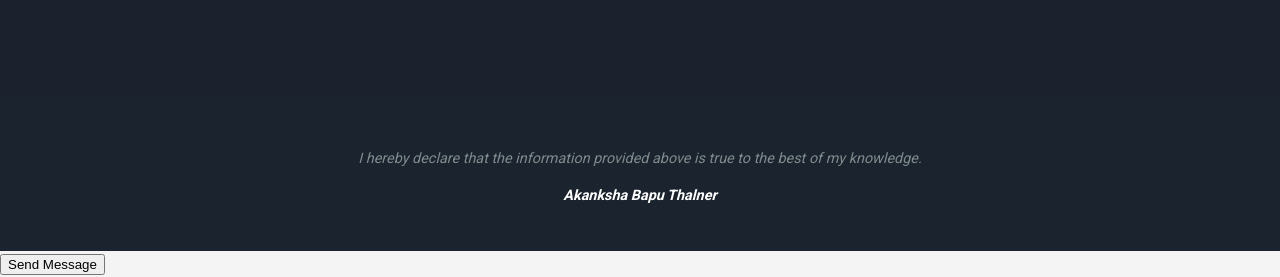
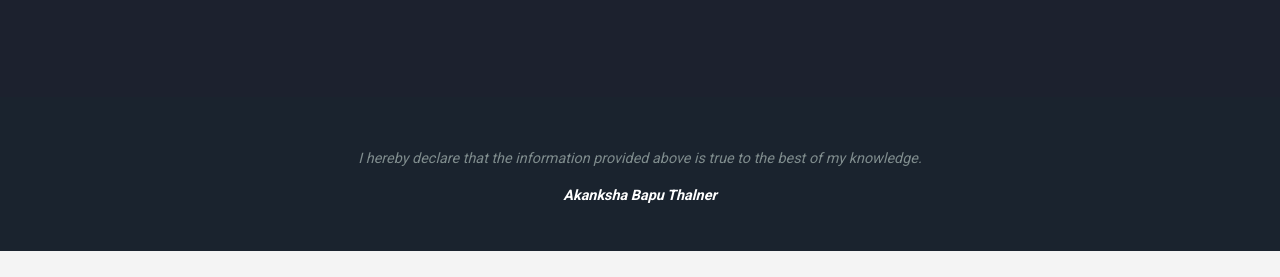
Before and after one commit to akankshaThalner/portfolio-repo, a plain HTML site: page index.html in a window 1280 px wide. Shown: the part 9660-9937 px from the top of the page. After the commit the page ends 9911 px from the top, so only its background shows below. Drawn offline with Linux system fonts and the light colour scheme.

Commit message:
Update index.html

```diff
--- a/index.html
+++ b/index.html
@@ -405,7 +405,7 @@
             </div>
         </div>
     </footer>
-<button type="button" id="send-btn">Send Message</button>
+<!-- <button type="button" id="send-btn">Send Message</button> -->
 <div id="form-status"></div>
 
 <script>
```
